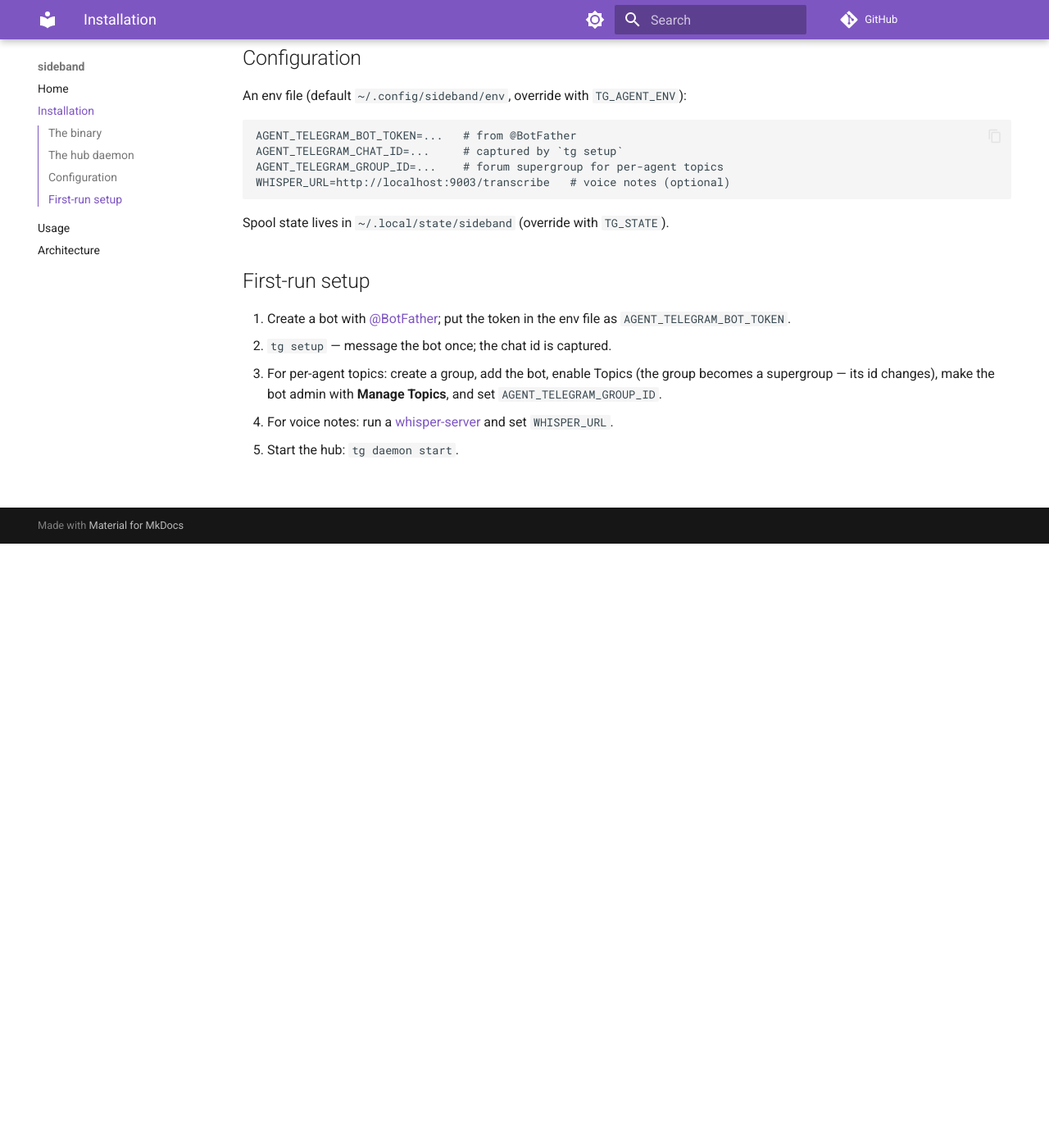
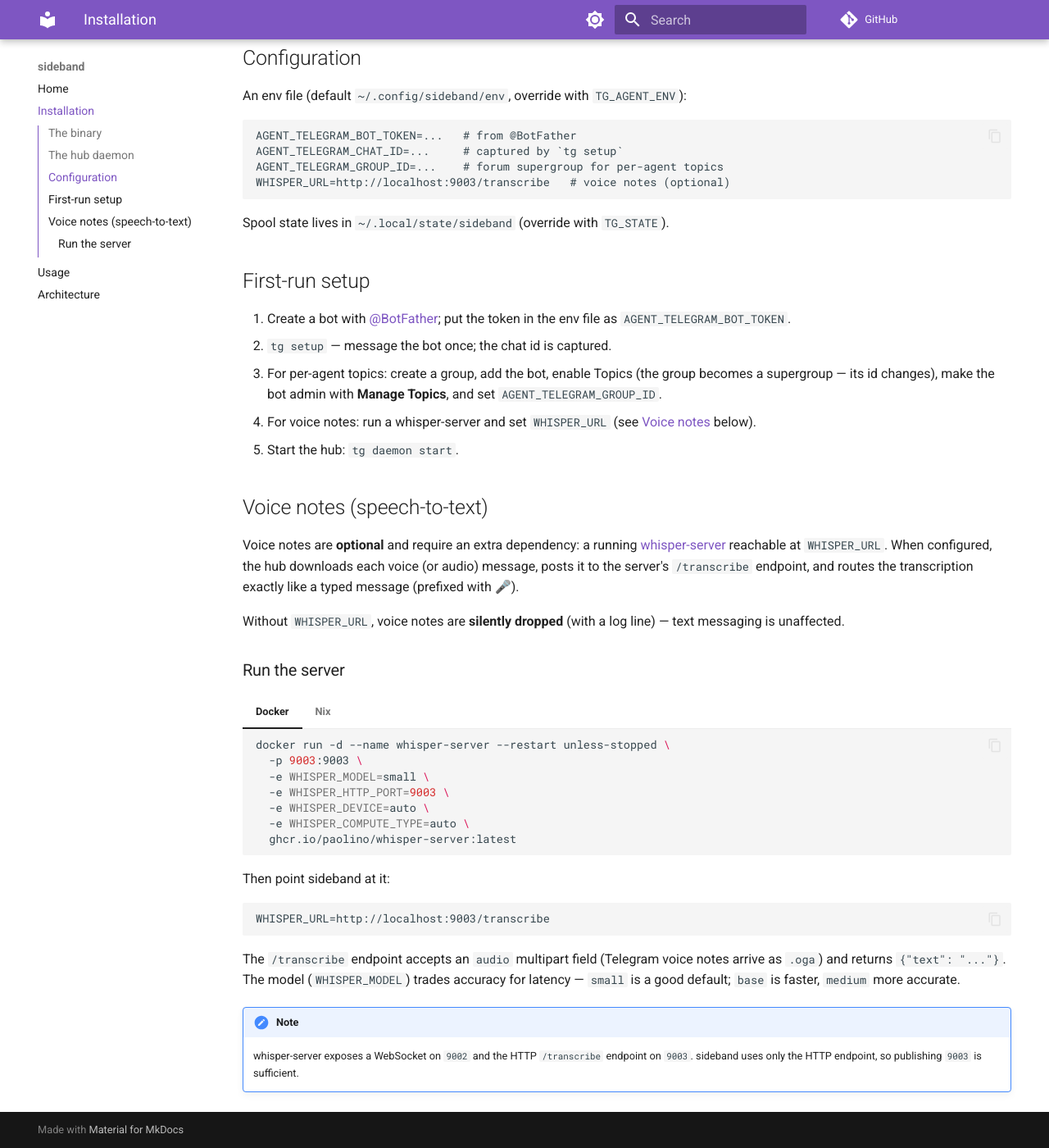
Before and after one commit to lambdasistemi/sideband, an MkDocs documentation site: the page built from docs/installation.md, in a window 1280 px wide and 1400 px high, scrolled down 737 px. Shown: the whole window at 82% size. Built offline with MkDocs 1.6.1 and Material for MkDocs 9.7.7, drawn with Linux system fonts in a browser that asks for light colours; comment, search, counter and statistics services are not loaded.

Commit message:
ci: fix unit-test run, add release pipeline and docs
- CI build: build the unit-tests check (runnable exe absent) instead of nix run
- release-please manifest-mode pipeline: config, manifest, release.yml with
  App-token authored PRs, sync-cabal-version, and a version-drift CI guard
- docs: dedicated whisper-server dependency section for voice/speech-to-text

````diff
--- a/docs/installation.md
+++ b/docs/installation.md
@@ -55,7 +55,53 @@ Spool state lives in `~/.local/state/sideband` (override with
 3. For per-agent topics: create a group, add the bot, enable Topics
    (the group becomes a supergroup — its id changes), make the bot
    admin with **Manage Topics**, and set `AGENT_TELEGRAM_GROUP_ID`.
-4. For voice notes: run a
-   [whisper-server](https://github.com/paolino/whisper-server) and set
-   `WHISPER_URL`.
+4. For voice notes: run a whisper-server and set `WHISPER_URL` (see
+   [Voice notes](#voice-notes-speech-to-text) below).
 5. Start the hub: `tg daemon start`.
+
+## Voice notes (speech-to-text)
+
+Voice notes are **optional** and require an extra dependency: a running
+[whisper-server](https://github.com/paolino/whisper-server) reachable at
+`WHISPER_URL`. When configured, the hub downloads each voice (or audio)
+message, posts it to the server's `/transcribe` endpoint, and routes the
+transcription exactly like a typed message (prefixed with 🎤).
+
+Without `WHISPER_URL`, voice notes are **silently dropped** (with a log
+line) — text messaging is unaffected.
+
+### Run the server
+
+=== "Docker"
+
+    ```bash
+    docker run -d --name whisper-server --restart unless-stopped \
+      -p 9003:9003 \
+      -e WHISPER_MODEL=small \
+      -e WHISPER_HTTP_PORT=9003 \
+      -e WHISPER_DEVICE=auto \
+      -e WHISPER_COMPUTE_TYPE=auto \
+      ghcr.io/paolino/whisper-server:latest
+    ```
+
+=== "Nix"
+
+    ```bash
+    nix run github:paolino/whisper-server
+    ```
+
+Then point sideband at it:
+
+```
+WHISPER_URL=http://localhost:9003/transcribe
+```
+
+The `/transcribe` endpoint accepts an `audio` multipart field (Telegram
+voice notes arrive as `.oga`) and returns `{"text": "..."}`. The model
+(`WHISPER_MODEL`) trades accuracy for latency — `small` is a good
+default; `base` is faster, `medium` more accurate.
+
+!!! note
+    whisper-server exposes a WebSocket on `9002` and the HTTP
+    `/transcribe` endpoint on `9003`. sideband uses only the HTTP
+    endpoint, so publishing `9003` is sufficient.
````
Also changed, not shown: release-please-config.json (added, +10 -0 lines), .release-please-manifest.json (added), 3 other files.
